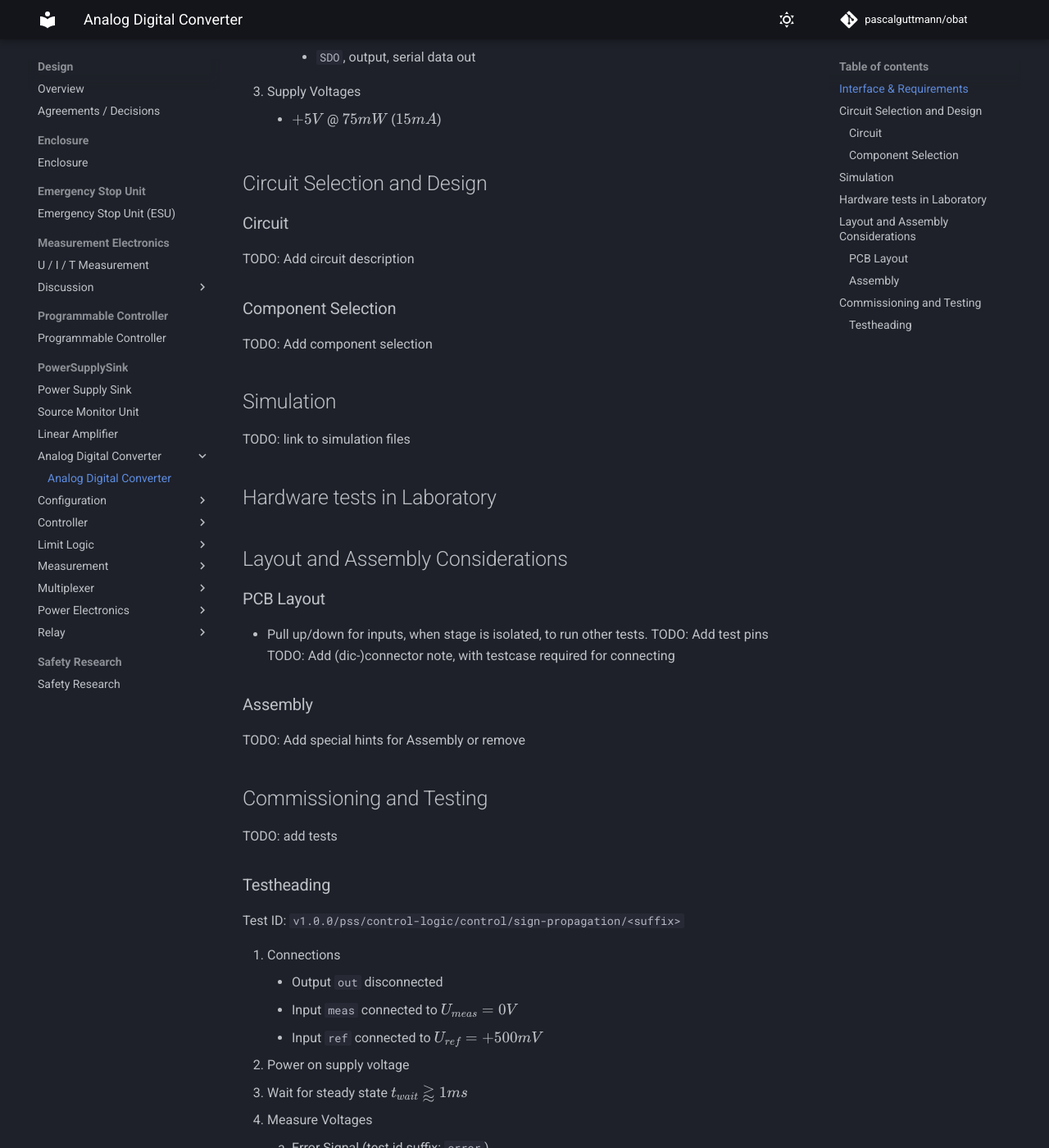
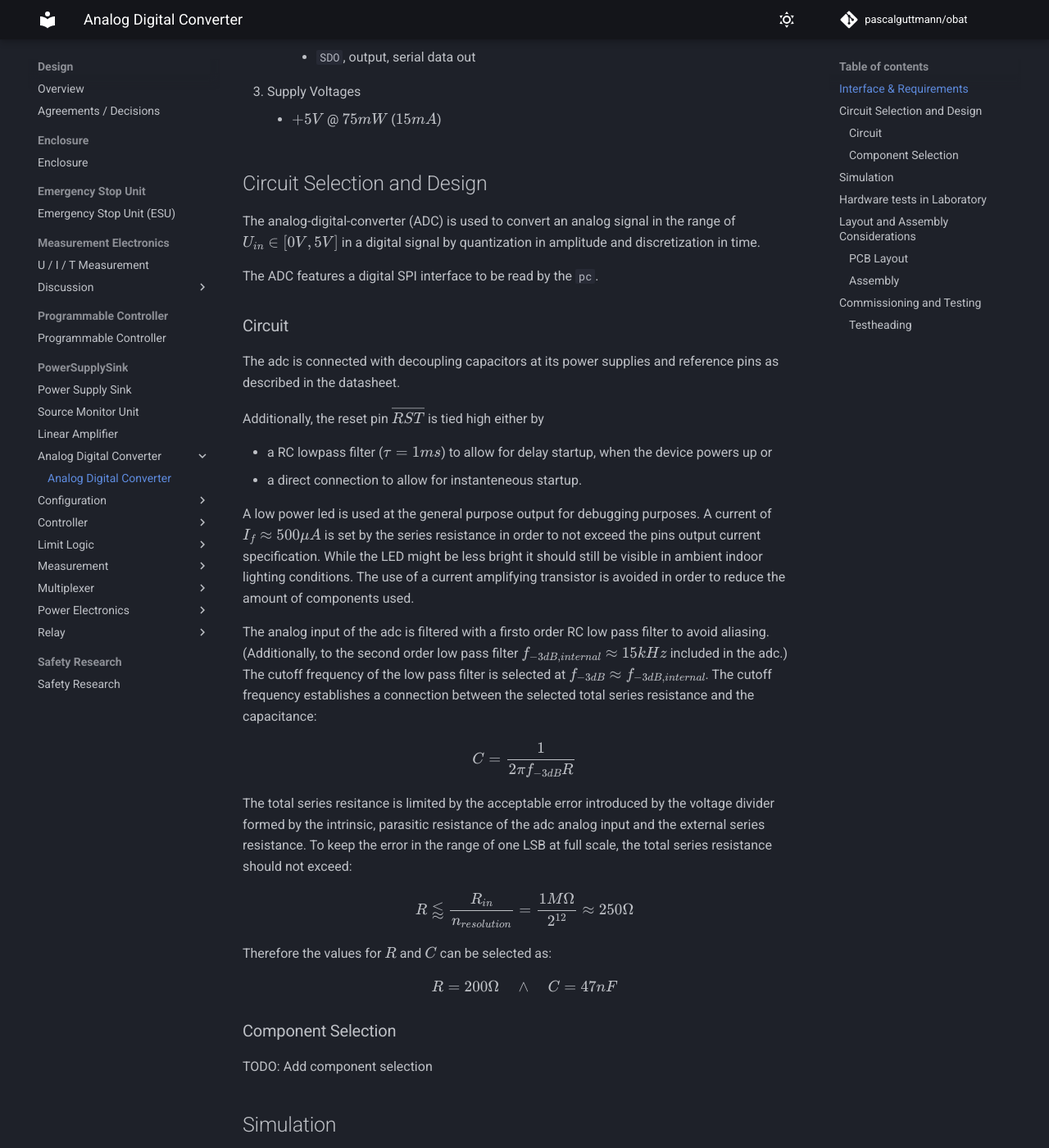
Before and after one commit to pascalguttmann/obat, an MkDocs documentation site: the page built from docs/design/pss/adc/adc.md, in a window 1280 px wide and 1400 px high, scrolled down 538 px. Shown: the whole window at 82% size. Built offline with MkDocs 1.6.1 and Material for MkDocs 9.7.7, drawn with Linux system fonts in a browser that asks for light colours; comment, search, counter and statistics services are not loaded.

Commit message:
add adc circuit description

```diff
--- a/docs/design/pss/adc/adc.md
+++ b/docs/design/pss/adc/adc.md
@@ -16,9 +16,47 @@
 
 ## Circuit Selection and Design
 
+The analog-digital-converter (ADC) is used to convert an analog signal in the
+range of $U_{in} \in [0V, 5V]$ in a digital signal by quantization in amplitude
+and discretization in time.
+
+The ADC features a digital SPI interface to be read by the `pc`.
+
 ### Circuit
 
-TODO: Add circuit description
+The adc is connected with decoupling capacitors at its power supplies and
+reference pins as described in the datasheet.
+
+Additionally, the reset pin $\overline{RST}$ is tied high either by
+
+- a RC lowpass filter ($\tau = 1ms$) to allow for delay startup, when the
+  device powers up or
+- a direct connection to allow for instanteneous startup.
+
+A low power led is used at the general purpose output for debugging purposes. A
+current of $I_f \approx 500 \mu A$ is set by the series resistance in order to
+not exceed the pins output current specification.
+While the LED might be less bright it should still be visible in ambient indoor
+lighting conditions. The use of a current amplifying transistor is avoided in
+order to reduce the amount of components used.
+
+The analog input of the adc is filtered with a firsto order RC low pass filter
+to avoid aliasing. (Additionally, to the second order low pass filter $f_{-3dB,
+internal} \approx 15kHz$ included in the adc.) The cutoff frequency of the low
+pass filter is selected at $f_{-3dB} \approx f_{-3dB, internal}$. The cutoff
+frequency establishes a connection between the selected total series resistance
+and the capacitance:
+$$ C = \frac{1}{2\pi f_{-3dB} R} $$
+
+The total series resitance is limited by the acceptable error introduced by the
+voltage divider formed by the intrinsic, parasitic resistance of the adc analog
+input and the external series resistance. To keep the error in the range of one
+LSB at full scale, the total series resistance should not exceed:
+$$ R \lessapprox \frac{R_{in}}{n_{resolution}} = \frac{1M\Omega}{2^{12}}
+\approx 250 \Omega $$
+
+Therefore the values for $R$ and $C$ can be selected as:
+$$ R = 200 \Omega \quad \land \quad C = 47nF $$
 
 ### Component Selection
 
```
